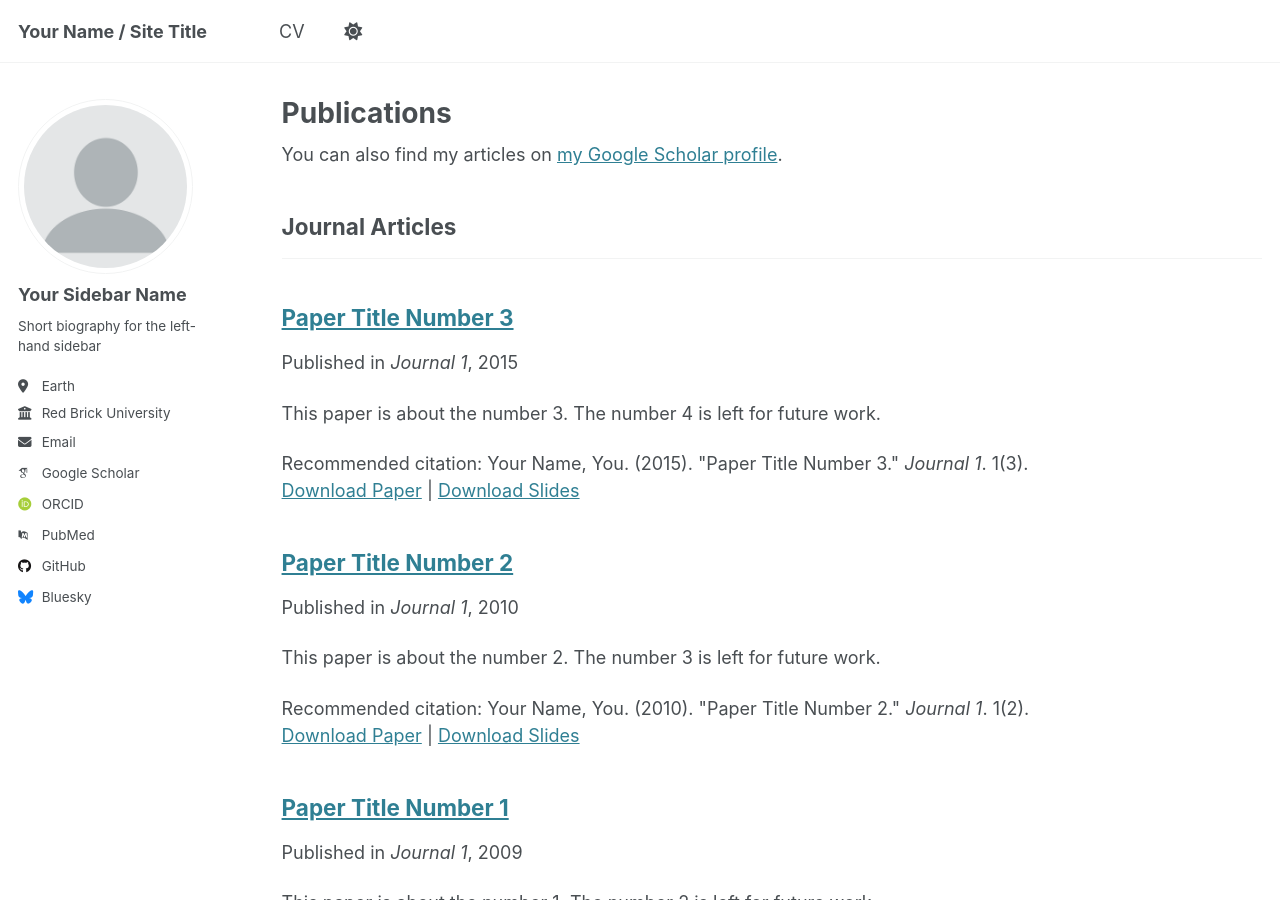
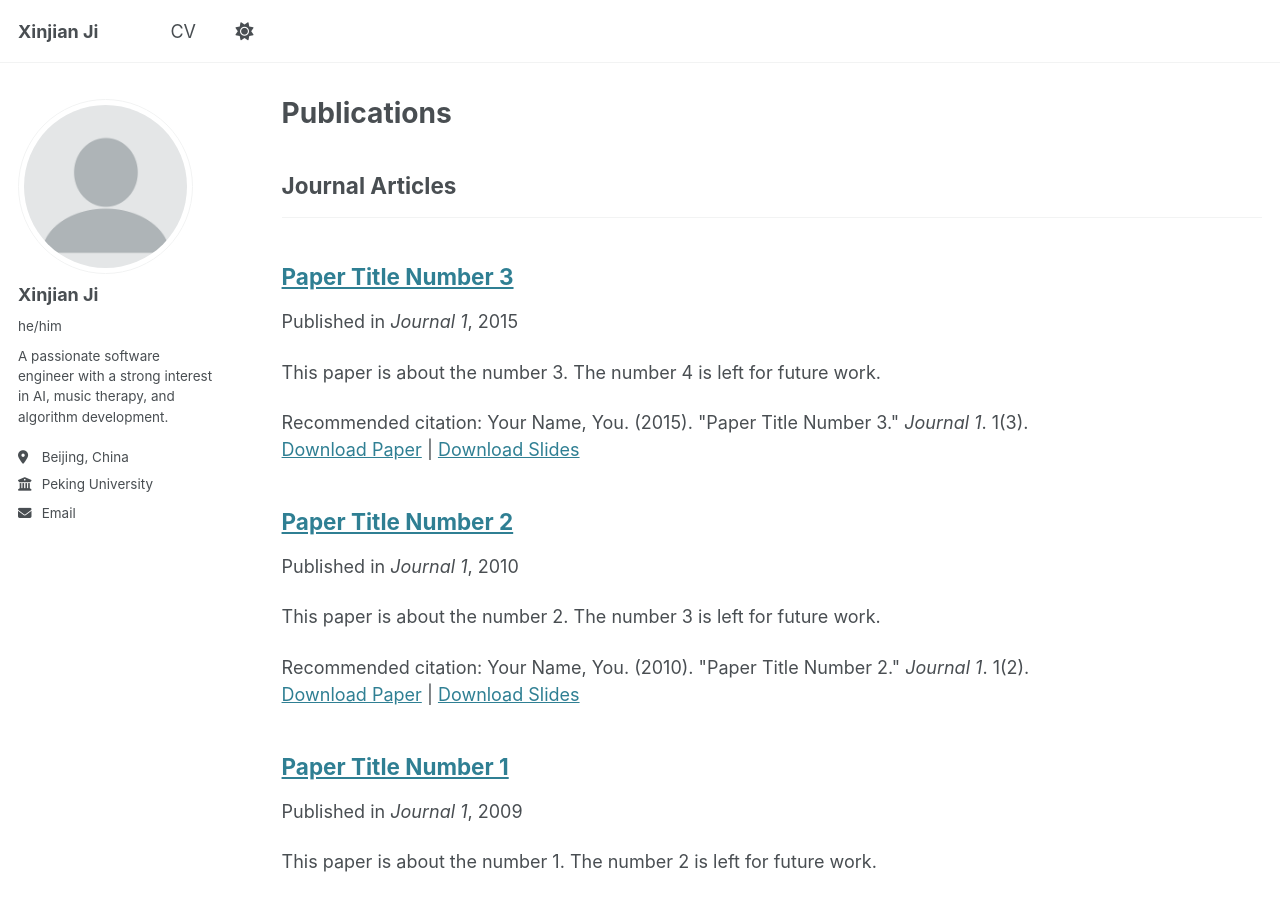
Before and after one commit to wizonce9/wizonce9.github.io, a Jekyll site: the page built from _pages/publications.html, in a window 1280 px wide and 900 px high. Built offline with Jekyll 4.4.1, drawn with Linux system fonts in a browser that asks for light colours; some web fonts are replaced; some of the changed text lies outside the part shown.

Commit message:
Update _config.yml

```diff
--- a/_config.yml
+++ b/_config.yml
@@ -9,48 +9,46 @@
 # Basic Site Settings
 locale                   : "en-US"
 site_theme               : "default"
-title                    : "Your Name / Site Title"
+title                    : "Xinjian Ji"
 title_separator          : "-"
-name                     : &name "Your Name"
-description              : &description "personal description"
-url                      : https://academicpages.github.io # the base hostname & protocol for your site e.g. "https://[your GitHub username].github.io"
+name                     : &name "Xinjian Ji"
+description              : &description "Bachelor's degree in Software Engineering from Peking University, focused on research in AI algorithms and music."
+url                      : https://wizonce9.github.io
 baseurl                  : "" # the subpath of your site, e.g. "/blog"
-repository               : "academicpages/academicpages.github.io"
+repository               : "wizonce9/wizonce9.github.io"
 
-# Site Author - The following control what appear as part of the author content on the side bar.
-#               If a field is blank the icon and link will not appear, otherwise it will be shown.
-#               Additional customization can be done by editing /_includes/author-profile.html
+# Site Author
 author:
   # Biographic information
   avatar           : "profile.png"
-  name             : "Your Sidebar Name"
-  pronouns         : # example: "she/her"
-  bio              : "Short biography for the left-hand sidebar"
-  location         : "Earth"
-  employer         : "Red Brick University"
+  name             : "Xinjian Ji"
+  pronouns         : "he/him"
+  bio              : "A passionate software engineer with a strong interest in AI, music therapy, and algorithm development."
+  location         : "Beijing, China"
+  employer         : "Peking University"
   uri              : # URL
-  email            : "none@example.org"
+  email            : "2300022702@stu.pku.edu.cn"
 
   # Academic websites
-  arxiv            : # URL - Update with the correct link to your profile
-  googlescholar    : "https://scholar.google.com/citations?user=PS_CX0AAAAAJ"
-  impactstory      : # URL
-  orcid            : "http://orcid.org/yourorcidurl"
-  semantic         : # URL
-  pubmed           : "https://www.ncbi.nlm.nih.gov/pubmed/?term=john+snow"
-  researchgate     : # URL
-  scopus           : # URL
+  #arxiv            : # URL - Update with the correct link to your profile
+  #googlescholar    : "https://scholar.google.com/citations?user=PS_CX0AAAAAJ"
+  #impactstory      : # URL
+  #orcid            : "http://orcid.org/yourorcidurl"
+  #semantic         : # URL
+  #pubmed           : "https://www.ncbi.nlm.nih.gov/pubmed/?term=john+snow"
+  #researchgate     : # URL
+  #scopus           : # URL
 
   # Repositories and software development
-  bitbucket        : # Username - Update with your username on the site
-  codepen          : # Username
-  dribbble         : # Username
-  github           : "academicpages"
-  kaggle           : # Username
-  stackoverflow    : # User number or user number and name (i.e., use "1" or "1/jeff-atwood")
+  #bitbucket        : # Username - Update with your username on the site
+  #codepen          : # Username
+  #dribbble         : # Username
+  #github           : "academicpages"
+  #kaggle           : # Username
+  #stackoverflow    : # User number or user number and name (i.e., use "1" or "1/jeff-atwood")
 
   # Social media
-  bluesky          : "bsky.app" # Replace this with you Bluesky username
+  bluesky          : #"bsky.app" # Replace this with you Bluesky username
   facebook         : # Username
   flickr           : # Username
   foursquare       : # Username
```
